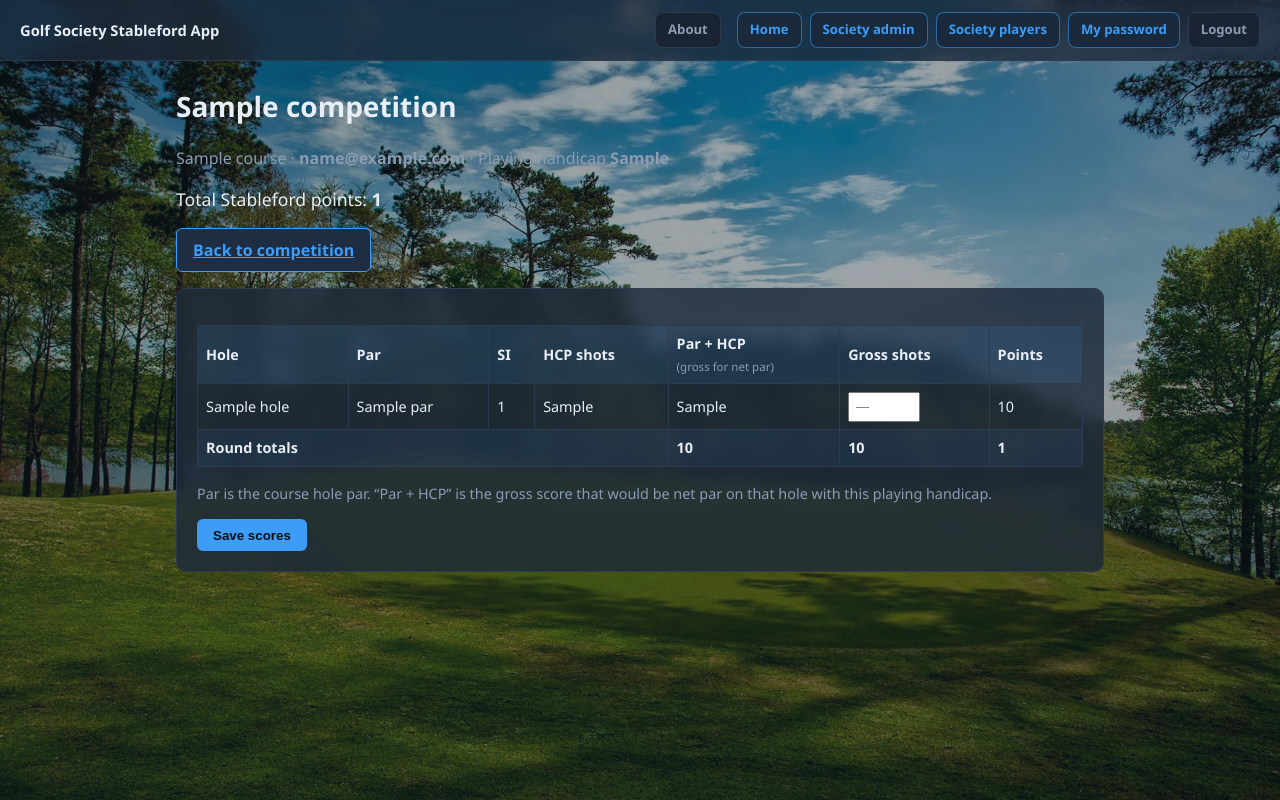
After one commit to tdmakepeace/Golf_Society_Stableford_App, a Python web app: template templates/admin/player_scorecard.html in a window 1280 px wide. The commit adds this page. Run offline with Jinja, Linux system fonts and the light colour scheme; the template is opened without the code that fills it: most values are stand-ins (such as "Sample title", 1, 10 or a date in 2020).

Commit message:
Fix stroke index convention and let society admins enter player scores.
Use standard scorecard SI (1 hardest, 18 easiest) for handicap allocation, and add an admin scorecard on the competition page so organisers can submit scores on behalf of players even when locked.

Co-authored-by: Cursor <cursoragent@cursor.com>

```diff
--- a/app/stableford.py
+++ b/app/stableford.py
@@ -5,8 +5,8 @@ def strokes_on_hole(playing_handicap: int, stroke_index: int) -> int:
     """
     Extra strokes for this hole from playing handicap.
 
-    Stored stroke index matches the scorecard: **18 = hardest hole** (first spare
-    shot from the remainder), **1 = easiest**.
+    Stored stroke index matches the scorecard: **1 = hardest hole** (first spare
+    shot from the remainder), **18 = easiest**.
 
     When ``playing_handicap`` is a multiple of 18 (e.g. 18, 36, 54), there is no
     remainder: every hole gets the same ``base`` strokes and SI does not change
@@ -18,7 +18,7 @@ def strokes_on_hole(playing_handicap: int, stroke_index: int) -> int:
     remainder = playing_handicap % 18
     if remainder == 0:
         return base
-    return base + (1 if stroke_index >= 19 - remainder else 0)
+    return base + (1 if stroke_index <= remainder else 0)
 
 
 def stableford_points_for_hole(par: int, gross: int, strokes_received: int) -> int:
--- a/templates/admin/course_form.html
+++ b/templates/admin/course_form.html
@@ -18,7 +18,7 @@
     </label>
     <p class="muted small">Select a CSV file to fill the hole table below. You can edit values before saving. Columns: <code>hole</code>, <code>par</code>, <code>si</code> (18 rows).</p>
     {% endif %}
-    <p class="muted">Enter par (3–6) and stroke index (1–18, unique) for each hole. Stroke index <strong>18</strong> is the hardest hole (gets an extra shot before lower numbers); <strong>1</strong> is the easiest.</p>
+    <p class="muted">Enter par (3–6) and stroke index (1–18, unique) for each hole. Stroke index <strong>1</strong> is the hardest hole (gets an extra shot before higher numbers); <strong>18</strong> is the easiest.</p>
     <div class="table-wrap">
       <table class="data">
         <thead>
--- /dev/null
+++ b/templates/admin/player_scorecard.html
@@ -0,0 +1,61 @@
+{% extends "base.html" %}
+{% block title %}{{ player.email }} — {{ competition.name }}{% endblock %}
+{% block home_href %}{{ url_for('admin.dashboard') }}{% endblock %}
+{% block nav %}{% include "admin/_nav.html" %}{% endblock %}
+{% block body %}
+  <h1>{{ competition.name }}</h1>
+  <p class="muted">{{ competition.course.display_label }} · <strong>{{ player.email }}</strong> · Playing handicap <strong>{{ playing_handicap }}</strong></p>
+  {% if handicap_splits_evenly_by_18 %}
+    <p class="muted small">This handicap is a multiple of 18, so they get the same number of shots on every hole; stroke index only affects handicaps with a remainder (e.g. 17, 19, 20).</p>
+  {% endif %}
+  <p class="highlight">Total Stableford points: <strong>{{ total_points }}</strong></p>
+
+  <p class="actions-bar">
+    <a class="btn secondary" href="{{ url_for('admin.competition_detail', comp_id=competition.id) }}">Back to competition</a>
+  </p>
+
+  <form method="post" class="card">
+    <div class="table-wrap">
+      <table class="data">
+        <thead>
+          <tr>
+            <th>Hole</th>
+            <th>Par</th>
+            <th>SI</th>
+            <th>HCP shots</th>
+            <th>Par + HCP<br><span class="th-sub">(gross for net par)</span></th>
+            <th>Gross shots</th>
+            <th>Points</th>
+          </tr>
+        </thead>
+        <tbody>
+          {% for r in rows %}
+            <tr>
+              <td>{{ r.hole }}</td>
+              <td>{{ r.par }}</td>
+              <td>{{ r.stroke_index }}</td>
+              <td>{{ r.strokes_received }}</td>
+              <td>{{ r.net_par_gross }}</td>
+              <td>
+                <input type="number" name="strokes_{{ r.hole }}" min="1" max="20"
+                  value="{{ r.gross if r.gross else '' }}" placeholder="—"
+                  aria-label="Gross shots hole {{ r.hole }} for {{ player.email }}">
+              </td>
+              <td>{{ r.points }}</td>
+            </tr>
+          {% endfor %}
+        </tbody>
+        <tfoot>
+          <tr>
+            <th colspan="4">Round totals</th>
+            <th>{{ target_gross_total }}</th>
+            <th>{{ gross_total if gross_total is not none else '—' }}</th>
+            <th><strong>{{ total_points }}</strong></th>
+          </tr>
+        </tfoot>
+      </table>
+    </div>
+    <p class="muted small">Par is the course hole par. “Par + HCP” is the gross score that would be net par on that hole with this playing handicap.</p>
+    <button type="submit" class="btn primary">Save scores</button>
+  </form>
+{% endblock %}
```
Also changed, not shown: app/admin_routes.py (+53 -1 lines), app/scoring_helpers.py (+42 -0 lines), app/user_routes.py (+6 -36 lines), templates/admin/competition_detail.html (+7 -4 lines), README.md.
